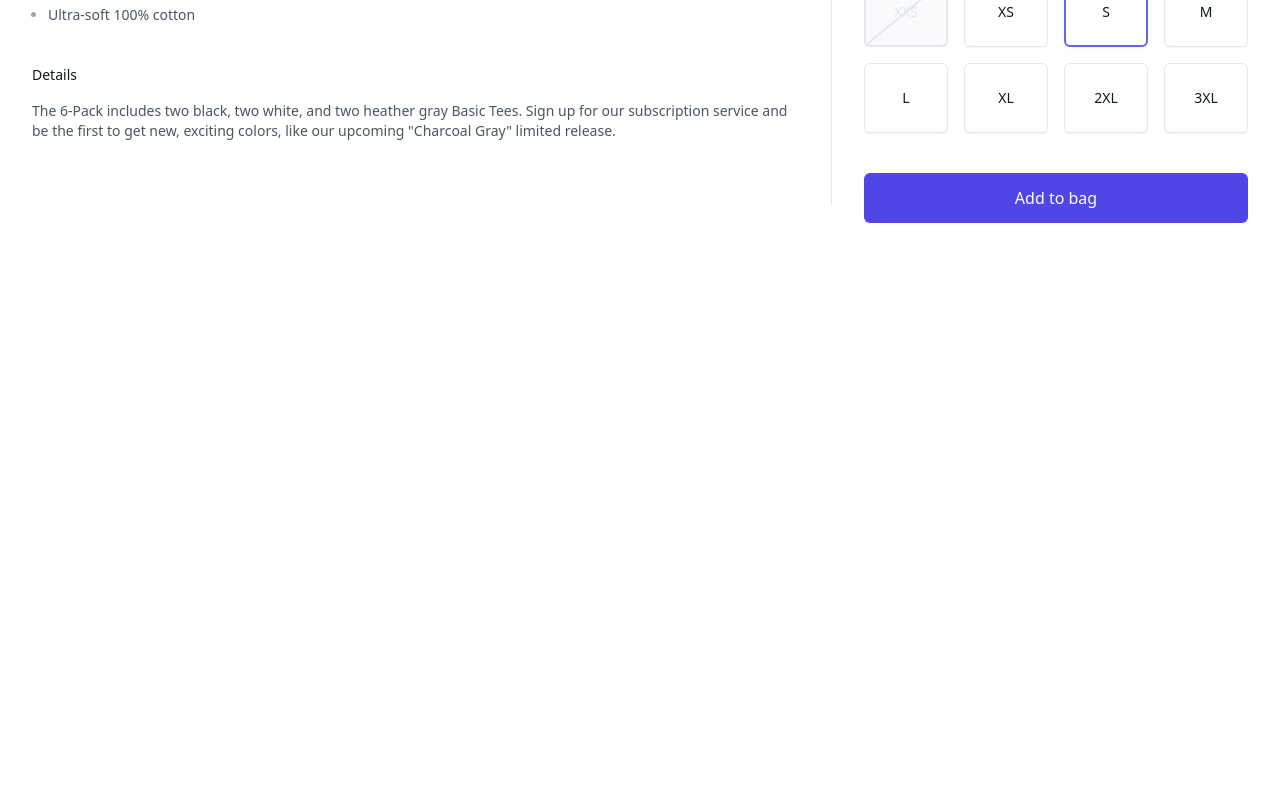
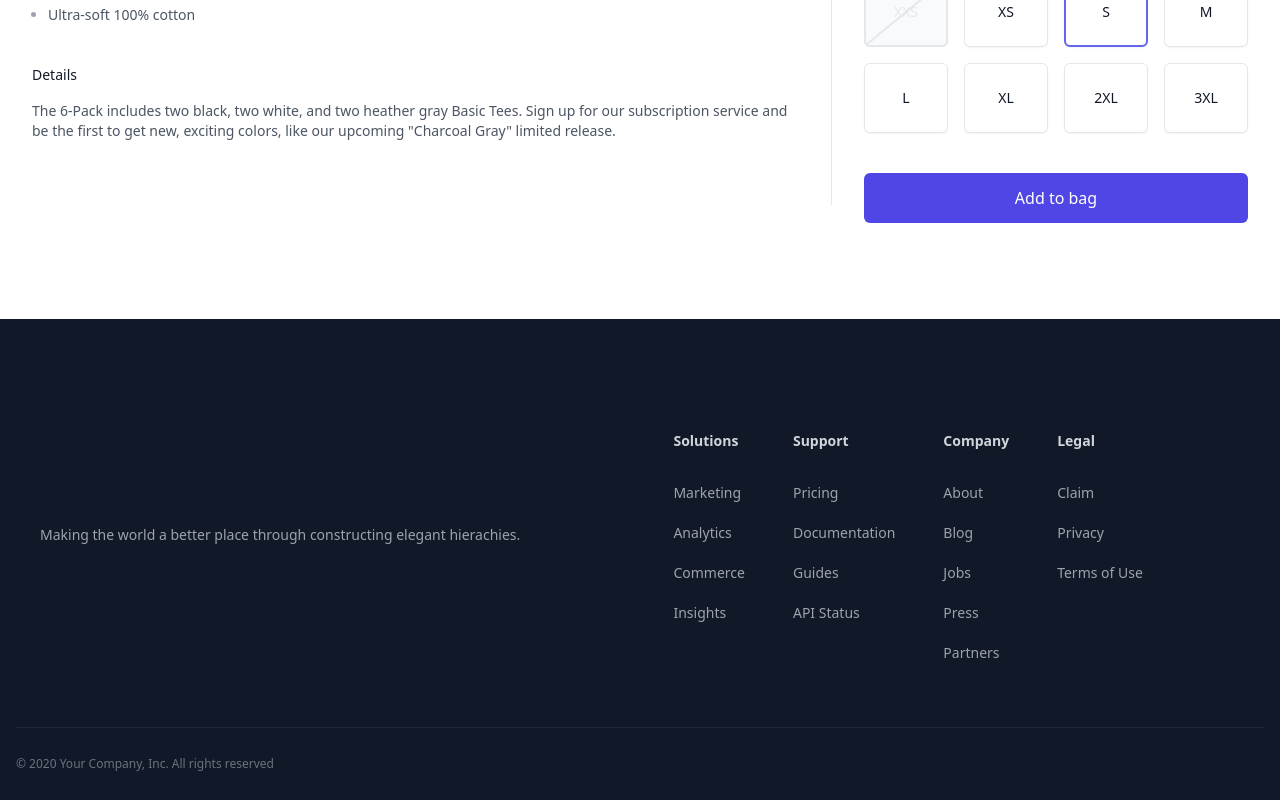
Before and after one commit to bellaloc/TinyWear, a React (Vite) app in the folder client/: page /product/1 in a window 1280 px wide. Shown: the part 1091-1891 px from the top of the page. Before the commit the page ends 1410 px from the top, so only its background shows below. Built offline with nearby package versions, Linux system fonts and the light colour scheme.

Commit message:
added the footer

```diff
--- a/client/src/components/Footer.jsx
+++ b/client/src/components/Footer.jsx
@@ -1,16 +1,89 @@
 
-const Footer = () => {
+// const Footer = () => {
 
- return (
-    <>
-    </>
- )
-}
+//  return (
+//     <>
+//     </>
+//  )
+// }
 
 
 
 
-export default Footer
+import React from "react";
+
+// UI Reference: https://tailwindui.com/components/marketing/sections/footers
+const data = [
+  { title: "Solutions", list: ["Marketing", "Analytics", "Commerce", "Insights"] },
+  { title: "Support", list: ["Pricing", "Documentation", "Guides", "API Status"] },
+  { title: "Company", list: ["About", "Blog", "Jobs", "Press", "Partners"] },
+  { title: "Legal", list: ["Claim", "Privacy", "Terms of Use"] },
+];
+
+const Footer = ({ theme = "dark" }) => {
+  return (
+    <>
+      <div
+        className={`w-screen px-4 pt-8 md:pt-28 text-xs sm:text-sm
+      ${theme === "dark" ? "bg-gray-900 text-gray-400" : "bg-gray-100 text-gray-600"}
+      `}
+      >
+        <div className="flex flex-col md:flex-row gap-8 sm:gap-20 ml-6 mr-12">
+          <div className="self-center">
+            <div className="mb-2 md:mb-6">
+              Making the world a better place through constructing elegant hierachies.
+            </div>
+
+            <div className="flex gap-4 text-sm sm:text-lg">
+              <span>
+                <i className="fa-brands fa-facebook"></i>
+              </span>
+              <span>
+                <i className="fa-brands fa-twitter"></i>
+              </span>
+              <span>
+                <i className="fa-brands fa-github"></i>
+              </span>
+              <span>
+                <i className="fa-brands fa-youtube"></i>
+              </span>
+              <span>
+                <i className="fa-brands fa-instagram"></i>
+              </span>
+            </div>
+          </div>
+
+          <div className="mx-auto flex flex-row gap-6 md:gap-12 flex-wrap sm:flex-nowrap">
+            {data.map(({ title, list }, idx) => (
+              <div key={idx}>
+                <h5
+                  className={`font-semibold mb-2 sm:mb-8
+                  ${theme === "dark" ? "text-gray-300" : "text-gray-900"} `}
+                >
+                  {title}
+                </h5>
+                <ul className="flex flex-col gap-3 sm:gap-5">
+                  {list.map((item, idx) => (
+                    <li key={idx}>{item}</li>
+                  ))}
+                </ul>
+              </div>
+            ))}
+          </div>
+        </div>
+
+        <div
+          className={`mt-8 sm:mt-16 border-t py-7 text-gray-500 text-xs
+          ${theme === "dark" ? "border-t-gray-800" : "border-t-gray-300"} `}
+        >
+          &copy; 2020 Your Company, Inc. All rights reserved
+        </div>
+      </div>
+    </>
+  );
+};
+
+export default Footer;
 
 
 
```
